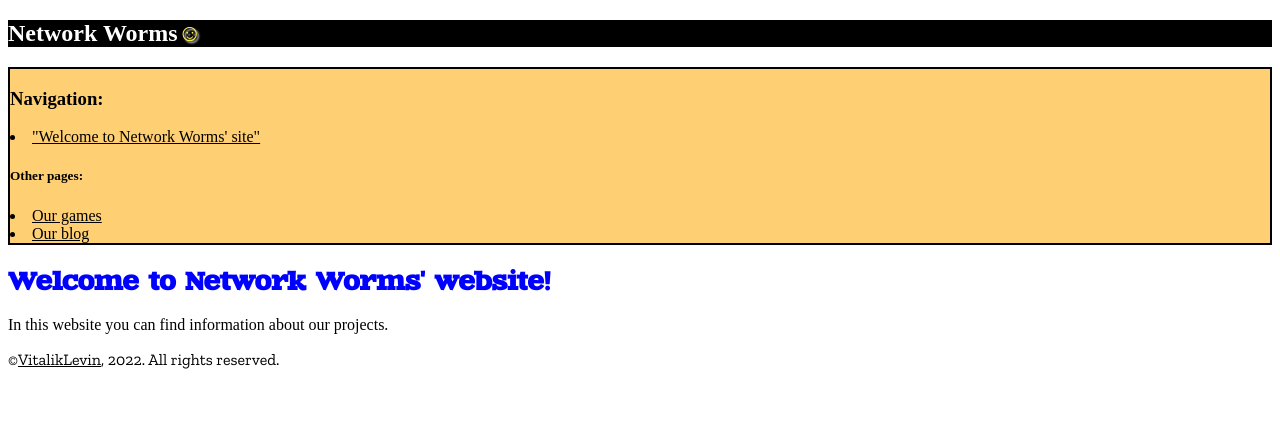
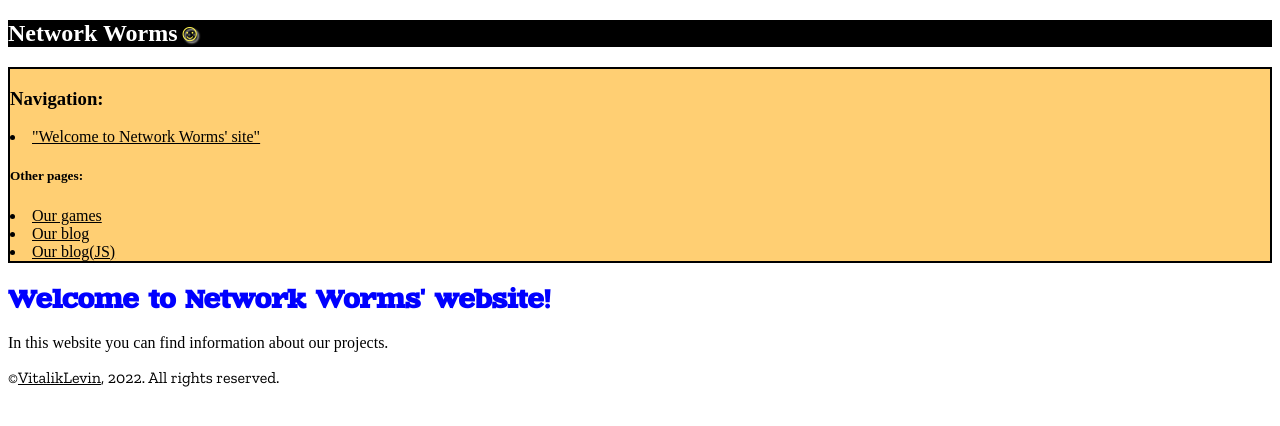
Before and after one commit to VitalikLevin/VitalikLevin.github.io, a Jekyll site: the page index.html, which Jekyll copies as it is, in a window 1280 px wide. Shown: the top 426 px of the page. Built offline with Jekyll 4.4.1, drawn with Linux system fonts in a browser that asks for light colours.

Commit message:
Update index.html

```diff
--- a/index.html
+++ b/index.html
@@ -2,7 +2,6 @@
 <html lang="en-US">
   <head>
     <meta charset="utf-8">
-    <meta name="google-site-verification" content="OmfpYK_M1h1iIjrE96r5QjVZMlHQ7FInVmemxXWuh1o" />
     <title>Main page - Network Worms</title>
     <meta name="description" content="We develop games for PC not PCs for games.">
     <link rel="shortcut icon" href="files/icons/icon.ico" type="image/x-icon">
@@ -19,6 +18,7 @@
       <h5>Other pages:</h5>
       <li><a href="/games">Our games</a></li>
       <li><a href="/blog">Our blog</a></li>
+      <li><a href="/blog/js">Our blog(JS)</a>
     </nav>
     <main>
       <h2 class="start" id="Welcome">Welcome to Network Worms' website!</h2>
```
